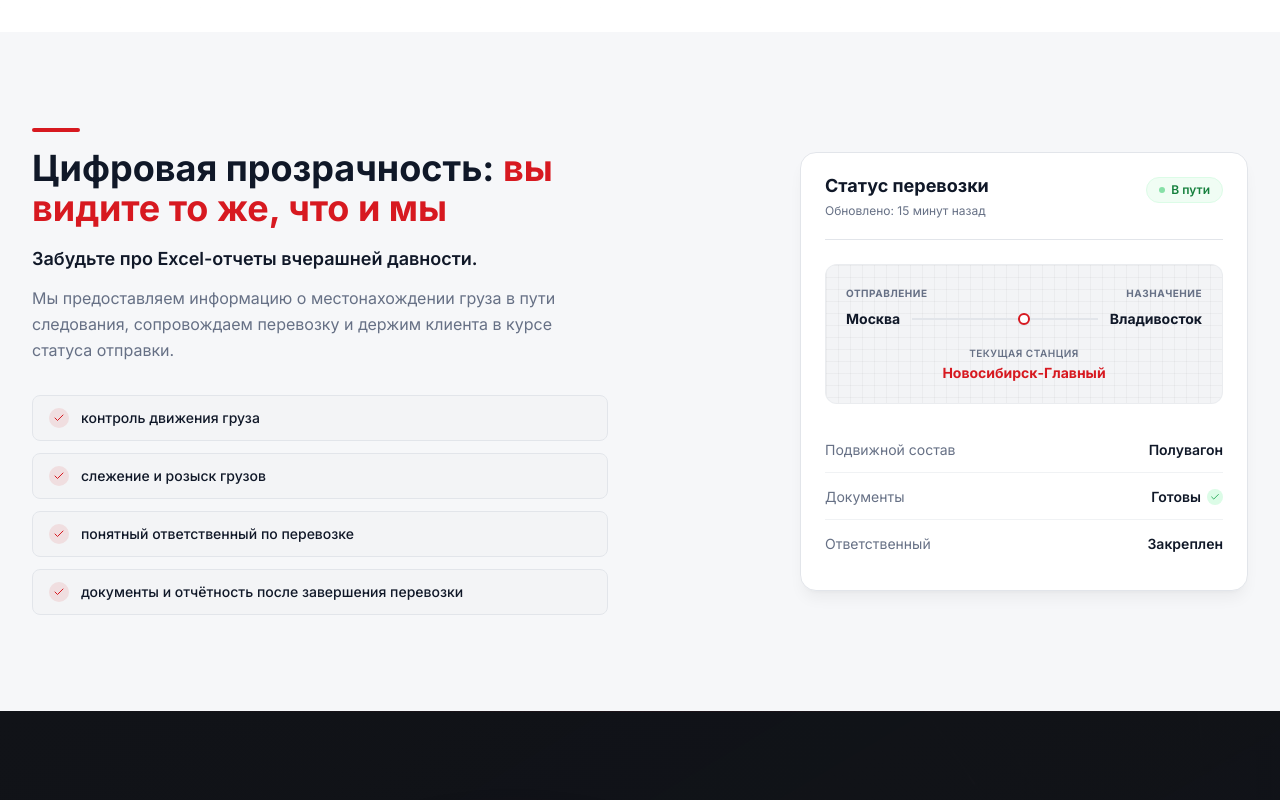
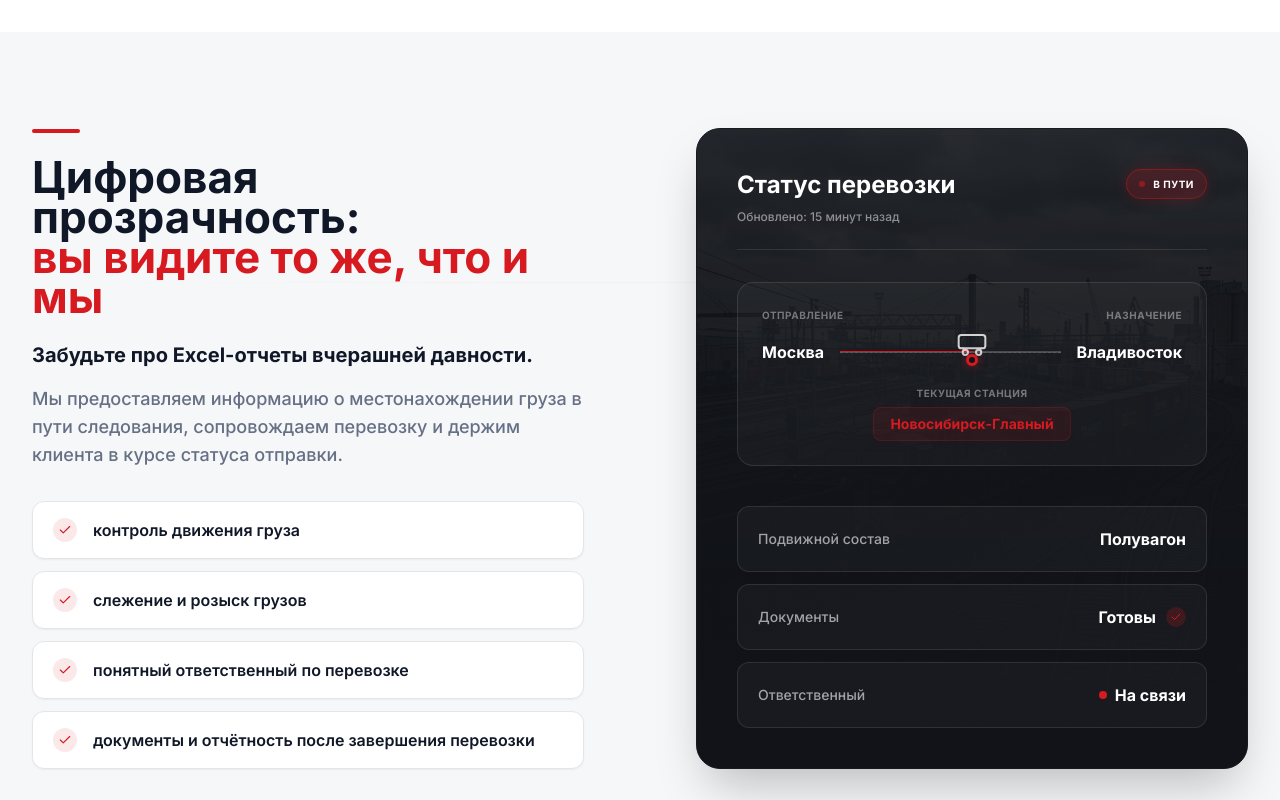
Before and after one commit to matteimikeska49-bot/gkp, a React (Vite) app: page / in a window 1280 px wide. Shown: the part 4760-5560 px from the top of the page. Built offline with nearby package versions, Linux system fonts and the light colour scheme.

Commit message:
refactor: make transparency section feel more alive

```diff
--- a/src/sections/TransparencySection.jsx
+++ b/src/sections/TransparencySection.jsx
@@ -1,4 +1,5 @@
-import { CheckIcon } from '../components/ui/Icons';
+import { CheckIcon, WagonIcon } from '../components/ui/Icons';
+import movementPanel from '../assets/sections/movement-panel.png';
 
 const points = [
   'контроль движения груза',
@@ -9,108 +10,147 @@ const points = [
 
 export default function TransparencySection() {
   return (
-    <section className="bg-section-alt section-padding">
-      <div className="container-main reveal-up">
+    <section className="bg-section-alt section-padding relative overflow-hidden">
+      {/* Decorative Technical Background for the section */}
+      <div className="absolute inset-0 pointer-events-none opacity-[0.03]">
+        <div className="absolute inset-0 bg-[linear-gradient(to_right,#80808015_1px,transparent_1px),linear-gradient(to_bottom,#80808015_1px,transparent_1px)] bg-[size:48px_48px]" />
+        <div className="absolute top-[30%] left-0 w-full h-px rail-line-h" />
+      </div>
+
+      <div className="container-main relative z-10 reveal-up">
         <div className="grid grid-cols-1 lg:grid-cols-2 gap-10 lg:gap-16 items-center">
+
           {/* Left: Content */}
-          <div>
-            <div className="accent-line mb-4" />
-            <h2 className="section-title mb-4">
-              Цифровая прозрачность:{' '}
+          <div className="lg:pr-6">
+            <div className="accent-line mb-6" />
+
+            <h2 className="text-3xl md:text-4xl lg:text-[2.75rem] font-bold text-text-dark leading-tight mb-6">
+              Цифровая прозрачность:<br className="hidden lg:block"/>{' '}
               <span className="text-accent">вы видите то же, что и мы</span>
             </h2>
 
-            <p className="text-text-dark text-lg mb-3 leading-relaxed font-semibold">
+            <p className="text-text-dark text-lg md:text-xl font-bold mb-4 leading-relaxed">
               Забудьте про Excel-отчеты вчерашней давности.
             </p>
 
-            <p className="text-text-muted text-base mb-8 leading-relaxed">
-              Мы предоставляем информацию о местонахождении груза в пути следования, сопровождаем
-              перевозку и держим клиента в курсе статуса отправки.
+            <p className="text-text-muted text-base md:text-lg mb-8 leading-relaxed font-medium">
+              Мы предоставляем информацию о местонахождении груза в пути следования, сопровождаем перевозку и держим клиента в курсе статуса отправки.
             </p>
 
             <ul className="space-y-3">
               {points.map((point, i) => (
-                <li key={i} className="flex items-center gap-3 bg-section-light border border-card-border rounded-lg px-4 py-3">
-                  <div className="flex-shrink-0 w-5 h-5 rounded-full bg-accent/10 flex items-center justify-center">
-                    <CheckIcon className="w-3 h-3 text-accent" />
+                <li key={i} className="flex items-center gap-4 bg-white border border-card-border rounded-xl px-5 py-4 shadow-sm hover:border-accent/30 transition-colors group">
+                  <div className="flex-shrink-0 w-6 h-6 rounded-full bg-accent/10 flex items-center justify-center group-hover:bg-accent group-hover:scale-110 transition-all duration-300">
+                    <CheckIcon className="w-3.5 h-3.5 text-accent group-hover:text-white transition-colors" />
                   </div>
-                  <span className="text-text-dark text-sm font-medium">{point}</span>
+                  <span className="text-text-dark text-sm md:text-base font-semibold">{point}</span>
                 </li>
               ))}
             </ul>
           </div>
 
-          {/* Right: Realistic Status Card */}
-          <div className="relative">
-            <div className="bg-white rounded-2xl border border-card-border p-6 shadow-lg shadow-graphite/5 max-w-md mx-auto lg:ml-auto lg:mr-0">
+          {/* Right: Realistic Status Card (Dark B2B Theme) */}
+          <div className="relative mt-6 lg:mt-0 lg:pl-6">
+            <div className="bg-graphite rounded-3xl border border-graphite-light overflow-hidden shadow-2xl relative">
 
-              {/* Card Header */}
-              <div className="flex items-start justify-between mb-6 pb-5 border-b border-card-border">
+              {/* Card Background Image (Industrial train moving) */}
+              <div className="absolute inset-0 z-0">
+                <img
+                  src={movementPanel}
+                  alt="Статус грузового поезда"
+                  className="w-full h-full object-cover opacity-[0.2] mix-blend-luminosity"
+                />
+                <div className="absolute inset-0 bg-gradient-to-t from-graphite via-graphite/90 to-graphite/40" />
+              </div>
+
+              {/* Technical Dot Grid */}
+              <div className="absolute inset-0 dot-pattern opacity-10 pointer-events-none z-0" />
+
+              <div className="relative z-10 p-6 md:p-10">
+
+                {/* Header */}
+                <div className="flex items-start justify-between mb-8 pb-6 border-b border-white/10">
                   <div>
-                  <h3 className="font-bold text-text-dark text-lg leading-none mb-2">Статус перевозки</h3>
-                  <div className="text-xs text-text-muted flex items-center gap-2">
-                    <span>Обновлено: 15 минут назад</span>
+                    <h3 className="font-bold text-white text-xl md:text-2xl mb-2">Статус перевозки</h3>
+                    <div className="text-xs font-medium text-white/50 flex items-center gap-2">
+                      Обновлено: 15 минут назад
                     </div>
                   </div>
-                <div className="bg-green-50 border border-green-100 text-green-700 px-3 py-1 rounded-full text-xs font-semibold flex items-center gap-1.5">
-                  <span className="w-1.5 h-1.5 bg-green-500 rounded-full animate-pulse" />
+                  <div className="bg-accent/20 border border-accent/40 text-white px-3 py-1.5 rounded-full text-[10px] font-bold uppercase tracking-wider flex items-center gap-2 shadow-[0_0_15px_rgba(215,25,32,0.2)]">
+                    <span className="w-1.5 h-1.5 bg-accent rounded-full animate-pulse" />
                     В пути
                   </div>
                 </div>
 
-              {/* Route Visualization */}
-              <div className="mb-6 bg-section-light rounded-xl p-5 border border-card-border/50 relative overflow-hidden">
-                {/* Decorative background grid */}
-                <div className="absolute inset-0 bg-[linear-gradient(to_right,#80808012_1px,transparent_1px),linear-gradient(to_bottom,#80808012_1px,transparent_1px)] bg-[size:12px_12px]" />
+                {/* Visual Route */}
+                <div className="mb-10 relative bg-white/[0.03] border border-white/10 rounded-2xl p-6">
 
-                <div className="relative z-10">
-                  <div className="flex justify-between text-[10px] text-text-muted mb-2 font-bold uppercase tracking-wider">
+                  <div className="flex justify-between text-[10px] text-white/40 mb-3 font-bold uppercase tracking-wider">
                     <span>Отправление</span>
                     <span>Назначение</span>
                   </div>
 
-                  <div className="flex items-center gap-3 relative">
-                    <div className="font-bold text-text-dark text-sm">Москва</div>
-                    <div className="flex-1 relative flex items-center py-2">
-                      <div className="w-full h-[2px] bg-card-border" />
-                      <div className="absolute left-[60%] -translate-x-1/2">
-                        <div className="w-3 h-3 bg-white border-[2.5px] border-accent rounded-full shadow-sm" />
-                      </div>
-                    </div>
-                    <div className="font-bold text-text-dark text-sm">Владивосток</div>
+                  <div className="flex items-center gap-3 md:gap-4 relative">
+                    <div className="font-bold text-white text-sm md:text-base">Москва</div>
+
+                    <div className="flex-1 relative flex items-center py-4">
+                      {/* Rail Line */}
+                      <div className="w-full h-[2px] bg-white/20 border-b border-dashed border-white/10 relative">
+                         {/* Passed part of route */}
+                         <div className="absolute left-0 top-0 h-full bg-accent w-[60%]" />
                       </div>
 
-                  <div className="mt-4 flex justify-center">
-                    <div className="inline-flex flex-col items-center">
-                      <span className="text-[10px] text-text-muted uppercase tracking-wider font-semibold mb-0.5">Текущая станция</span>
-                      <span className="text-sm font-bold text-accent">Новосибирск-Главный</span>
+                      {/* Moving Train Silhouette */}
+                      <div className="absolute left-[60%] -translate-x-1/2 -top-2 text-white opacity-80">
+                         <WagonIcon className="w-6 h-6 md:w-8 md:h-8" />
                       </div>
+
+                      {/* Current Point Dot */}
+                      <div className="absolute left-[60%] -translate-x-1/2 mt-4">
+                        <div className="w-3 h-3 bg-graphite border-[3px] border-accent rounded-full relative shadow-[0_0_10px_rgba(215,25,32,0.5)]">
+                           <div className="absolute -inset-2 bg-accent rounded-full animate-ping opacity-30" />
                         </div>
                       </div>
                     </div>
 
-              {/* Details List */}
-              <div className="space-y-0.5">
-                <div className="flex items-center justify-between text-sm py-3 border-b border-card-border/50">
-                  <span className="text-text-muted">Подвижной состав</span>
-                  <span className="font-semibold text-text-dark">Полувагон</span>
+                    <div className="font-bold text-white text-sm md:text-base">Владивосток</div>
                   </div>
-                <div className="flex items-center justify-between text-sm py-3 border-b border-card-border/50">
-                  <span className="text-text-muted">Документы</span>
-                  <span className="font-semibold text-text-dark flex items-center gap-1.5">
-                    Готовы
-                    <div className="w-4 h-4 rounded-full bg-green-100 flex items-center justify-center">
-                      <CheckIcon className="w-2.5 h-2.5 text-green-600" />
-                    </div>
+
+                  <div className="mt-4 text-center">
+                    <span className="text-[10px] text-white/40 uppercase tracking-wider font-bold mb-1.5 block">Текущая станция</span>
+                    <span className="text-xs md:text-sm font-bold text-accent px-4 py-1.5 rounded-lg bg-accent/10 border border-accent/20 inline-block">
+                      Новосибирск-Главный
                     </span>
-                </div>
-                <div className="flex items-center justify-between text-sm py-3">
-                  <span className="text-text-muted">Ответственный</span>
-                  <span className="font-semibold text-text-dark">Закреплен</span>
                   </div>
                 </div>
 
+                {/* Badges / Status Details */}
+                <div className="space-y-3">
+                  <div className="flex items-center justify-between bg-white/[0.03] border border-white/10 rounded-xl p-4 md:p-5 hover:bg-white/[0.05] transition-colors">
+                    <span className="text-white/60 text-sm font-medium">Подвижной состав</span>
+                    <span className="font-bold text-white text-sm md:text-base">Полувагон</span>
+                  </div>
+
+                  <div className="flex items-center justify-between bg-white/[0.03] border border-white/10 rounded-xl p-4 md:p-5 hover:bg-white/[0.05] transition-colors">
+                    <span className="text-white/60 text-sm font-medium">Документы</span>
+                    <div className="flex items-center gap-2.5">
+                      <span className="font-bold text-white text-sm md:text-base">Готовы</span>
+                      <div className="w-5 h-5 rounded-full bg-accent/20 flex items-center justify-center">
+                        <CheckIcon className="w-3 h-3 text-accent" />
+                      </div>
+                    </div>
+                  </div>
+
+                  <div className="flex items-center justify-between bg-white/[0.03] border border-white/10 rounded-xl p-4 md:p-5 hover:bg-white/[0.05] transition-colors">
+                    <span className="text-white/60 text-sm font-medium">Ответственный</span>
+                    <span className="font-bold text-white text-sm md:text-base flex items-center gap-2">
+                      <div className="w-2 h-2 rounded-full bg-accent" />
+                      На связи
+                    </span>
+                  </div>
+                </div>
+
+              </div>
             </div>
           </div>
 
```
Lines whose indentation alone changed are shown as unchanged.
